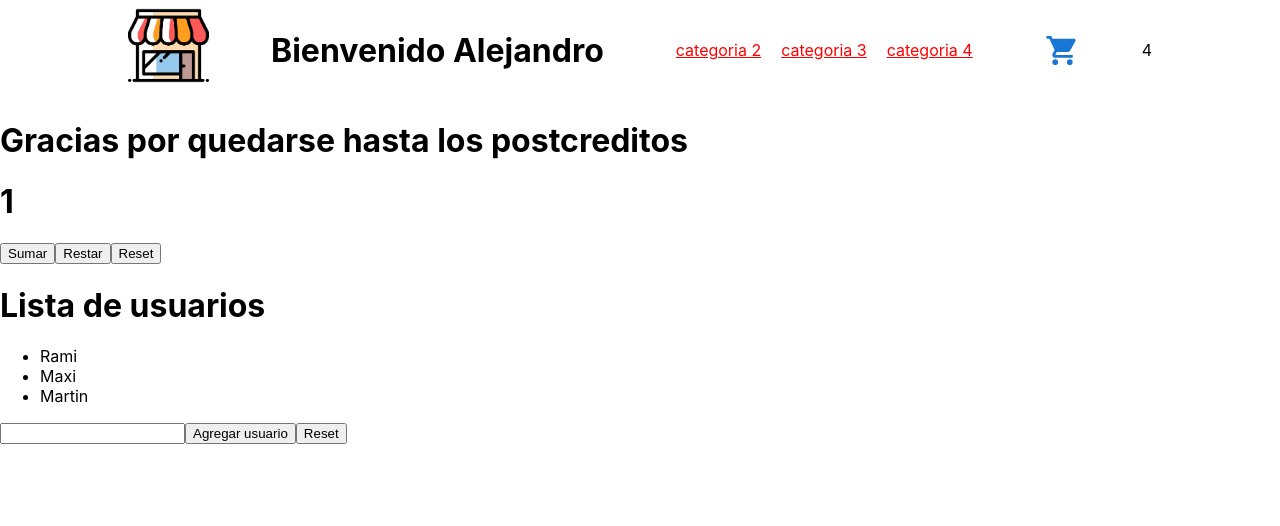
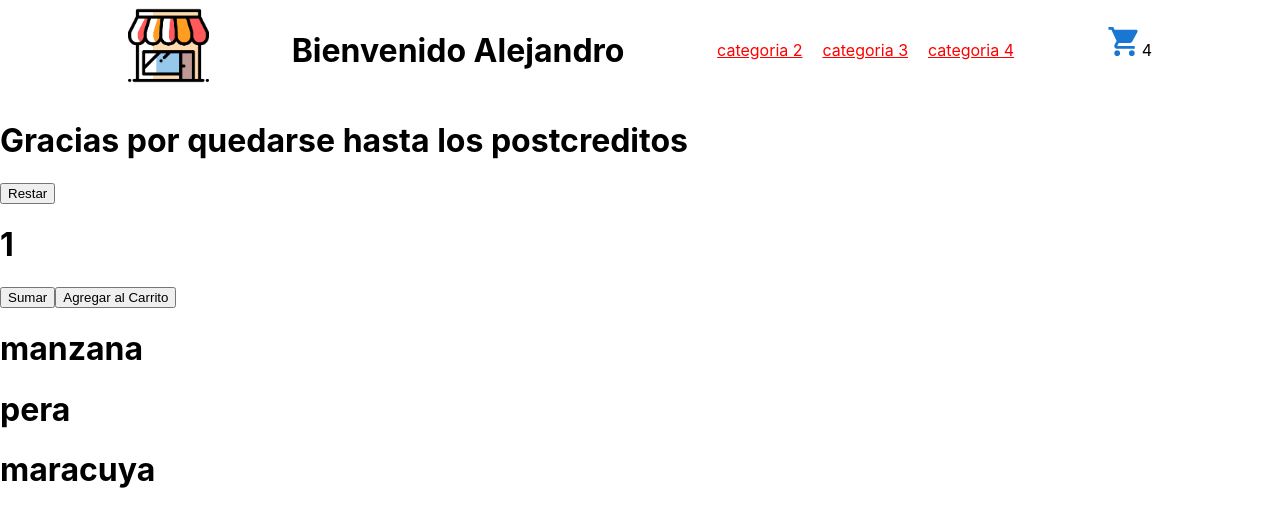
Before and after one commit to alejandromoises02/comision45105, a React (Create React App) app: page / in a window 1280 px wide. Shown: the top 526 px of the page. Built offline with nearby package versions, Linux system fonts and the light colour scheme.

Commit message:
promesas y useeffect

```diff
--- a/src/App.js
+++ b/src/App.js
@@ -1,24 +1,22 @@
-import React from "react";
+import React, {useState} from "react";
 import Navbar from "./components/header/Navbar";
 import ItemListContainer from "./containers/ItemListContainer";
 import ComponenteDeEstados from './ComponenteDeEstados'
-import Users from './Users'
 
 const App = () => {
+
+  const [show, setShow] = useState(true);
 
   const userName = "Alejandro";
   const greeting = 'Gracias por quedarse hasta los postcreditos';
 
-  const unMensaje = (mensaje) => {
-    console.log(mensaje);
-  }
 
   return (
     <>
       <Navbar name={userName} />
       <ItemListContainer greeting={greeting}/>
-      <ComponenteDeEstados mensaje={unMensaje} />
-      <Users />
+      {/*show ? <ComponenteDeEstados /> : <h1>No hay nada</h1>
+      <button onClick={()=>{setShow(!show)}}>Alternar</button>*/}
     </>
   );
 };
--- a/src/ComponenteDeEstados.js
+++ b/src/ComponenteDeEstados.js
@@ -1,7 +1,28 @@
-import React, { useState } from "react";
+import React, { useState, useEffect } from "react";
 
-const ComponenteDeEstados = ({mensaje}) => {
+const ComponenteDeEstados = () => {
   const [count, setCount] = useState(1);
+  const [numero, setNumero] = useState(0);
+
+  useEffect(() => {
+    //console.log("montaje y actualizacion");
+    setNumero(numero + 1);
+
+    /*setTimeout(()=>{
+      console.log('mensaje en el time out');
+    },2000);*/
+
+    const interval = setInterval(() => {
+      console.log('ping');
+    }, 1000);
+
+    return (()=>{
+      clearInterval(interval);
+    })
+
+  },[]);
+
+  //console.log("constructor");
 
   const handlerAdd = () => {
     setCount(count + 1);
@@ -12,7 +33,6 @@ const ComponenteDeEstados = ({mensaje}) => {
   };
   const handlerReset = () => {
     setCount(0);
-    mensaje('este mensaje va dsde componente de estados');
   };
 
   return (
@@ -21,6 +41,7 @@ const ComponenteDeEstados = ({mensaje}) => {
       <button onClick={handlerAdd}>Sumar</button>
       <button onClick={handlerSubtract}>Restar</button>
       <button onClick={handlerReset}>Reset</button>
+      <h1>{numero}</h1>
     </>
   );
 };
--- /dev/null
+++ b/src/components/ItemCount.js
@@ -0,0 +1,27 @@
+import React, {useState} from "react";
+
+const ItemCount = ({ onAdd, stock }) => {
+  const [count, setCount] = useState(1);
+
+  const handlerAdd = () => {
+    if (count < stock) setCount(count + 1);
+  };
+
+  const handlerSubtract = () => {
+    if (count > 1) setCount(count - 1);
+  };
+  const handlerSelect = () => {
+    if (stock > 0) onAdd(count);
+  };
+
+  return (
+    <>
+      <button onClick={handlerSubtract}>Restar</button>
+      <h1>{count}</h1>
+      <button onClick={handlerAdd}>Sumar</button>
+      <button onClick={handlerSelect}>Agregar al Carrito</button>
+    </>
+  );
+};
+
+export default ItemCount;
--- a/src/components/header/CartWidget.js
+++ b/src/components/header/CartWidget.js
@@ -3,10 +3,10 @@ import ShoppingCartIcon from "@mui/icons-material/ShoppingCart";
 
 export const CartWidget = () => {
   return (
-    <>
+    <div style={{display:'flex'}}>
       <ShoppingCartIcon color="primary" fontSize="large" />
       <p>4</p>
-    </>
+    </div>
   );
 };
 
--- a/src/containers/ItemListContainer.js
+++ b/src/containers/ItemListContainer.js
@@ -1,7 +1,52 @@
-import React from "react";
+import React, { useEffect, useState } from "react";
+import Itemcount from "../components/ItemCount";
+
+const initialProducts = [
+  { name: "manzana", id: 0, price: 500, stock: 10 },
+  { name: "pera", id: 1, price: 200, stock: 20 },
+  { name: "maracuya", id: 2, price: 100, stock: 15 },
+];
+
+const queryProducts = new Promise((res, rej) => {
+  setTimeout(() => {
+    res(initialProducts);
+  }, 3000);
+  //rej("hay un error");
+});
 
 export const ItemListContainer = ({ greeting }) => {
-  return <h1>{greeting}</h1>;
+  const [products, setProducts] = useState([]);
+
+  useEffect(() => {
+    queryProducts
+      .then((data) => {
+        setProducts(data);
+      })
+      .catch((err) => {
+        console.error(err);
+      });
+  }, []);
+
+  const onAdd = (count) => {
+    console.log(`el usuario selecciono ${count} `);
+  };
+
+  return (
+    <>
+      <h1>{greeting}</h1>
+      <Itemcount stock={5} onAdd={onAdd} />
+
+      {products.length ? (
+        <>
+          {products.map((product) => (
+            <h1 key={product.id}>{product.name}</h1>
+          ))}
+        </>
+      ) : (
+        <h1>Cargando...</h1>
+      )}
+    </>
+  );
 };
 
 export default ItemListContainer;
```
Also changed, not shown: info.txt.
